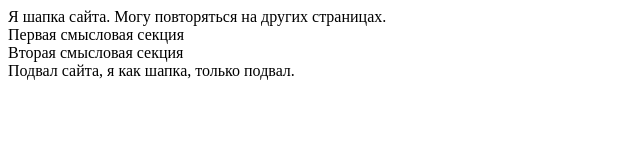
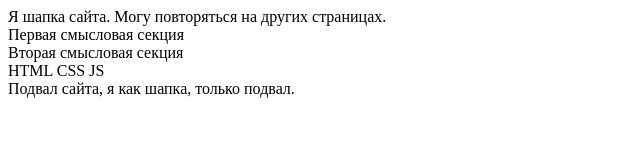
Before and after one commit to pvKuznecov/pvKuznecov.github.io, a plain HTML site: page index.html in a window 1280 px wide. Shown: the whole page, without its empty margins (0-640 px from the left). Drawn offline with Linux system fonts and the light colour scheme.

Commit message:
Update index.html

```diff
--- a/index.html
+++ b/index.html
@@ -10,6 +10,11 @@
   <main>
     <section>Первая смысловая секция</section>
     <section>Вторая смысловая секция</section>
+    <nav>
+      HTML
+      CSS
+      JS
+    </nav>
   </main>
   <footer>Подвал сайта, я как шапка, только подвал.</footer>
 </body>
```
